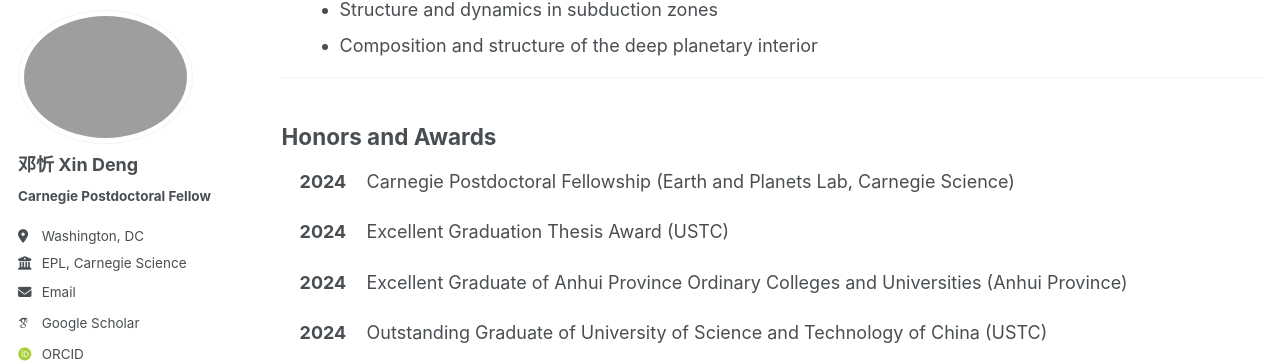
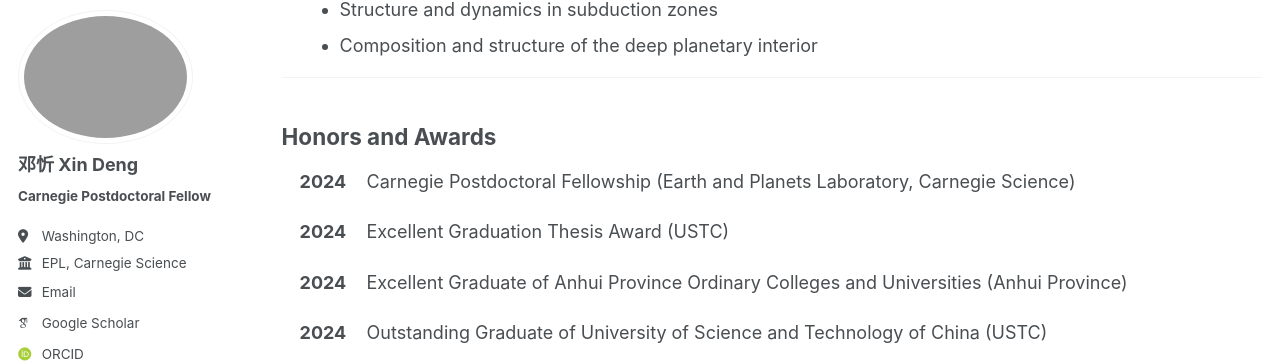
Before and after one commit to x1nd3ng/x1nd3ng.github.io, a Jekyll site: the page built from _pages/cv.md, in a window 1280 px wide and 900 px high, scrolled down 641 px. Shown: the part 89-453 px from the top of the window. Built offline with Jekyll 4.4.1, drawn with Linux system fonts in a browser that asks for light colours; some web fonts are replaced; a script that is not in the unit is left out.

Commit message:
Update cv.md

```diff
--- a/_pages/cv.md
+++ b/_pages/cv.md
@@ -51,7 +51,7 @@ redirect_from:
 ## Honors and Awards
 
 <div style="margin-left:1em;">
-  <p><strong>2024</strong> &nbsp;&nbsp; Carnegie Postdoctoral Fellowship (Earth and Planets Lab, Carnegie Science)</p>
+  <p><strong>2024</strong> &nbsp;&nbsp; Carnegie Postdoctoral Fellowship (Earth and Planets Laboratory, Carnegie Science)</p>
   <p><strong>2024</strong> &nbsp;&nbsp; Excellent Graduation Thesis Award (USTC)</p>
   <p><strong>2024</strong> &nbsp;&nbsp; Excellent Graduate of Anhui Province Ordinary Colleges and Universities (Anhui Province)</p>
   <p><strong>2024</strong> &nbsp;&nbsp; Outstanding Graduate of University of Science and Technology of China (USTC)</p>
```
